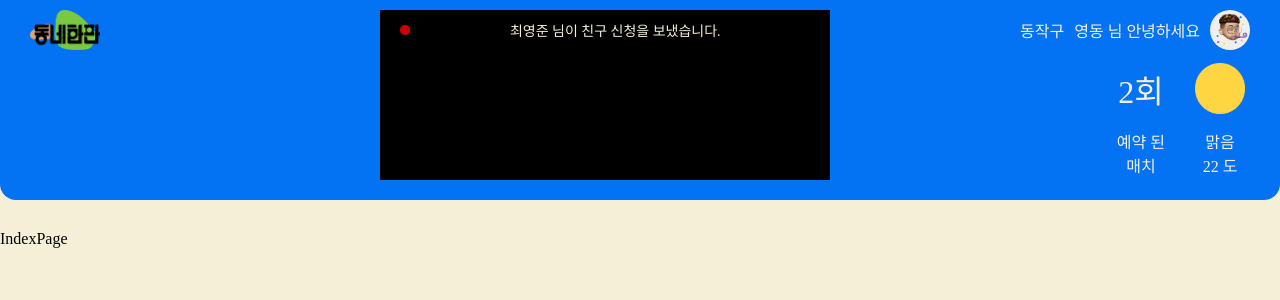
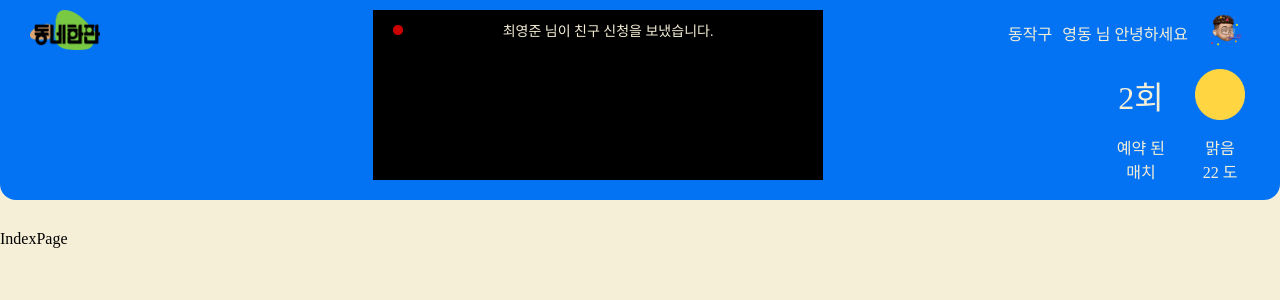
Before and after one commit to dongne-hanpan/FE, a React (Create React App) app: page / in a window 1280 px wide. Shown: the top 300 px of the page. Built offline with nearby package versions, Linux system fonts and the light colour scheme.

Commit message:
FIX: #7 Change ReuseProfile.js to more capacity
재사용성을 한 층 개선한 ReuseProfile.js

```diff
--- a/src/components/y_reusable/ReuseProfile.js
+++ b/src/components/y_reusable/ReuseProfile.js
@@ -1,11 +1,15 @@
 import React from 'react';
-import styled from 'styled-components';
+import styled,{ css } from 'styled-components';
 
 
-const ReuseProfile = ({size, imgSrc, clickEvent}) => {
+const ReuseProfile = ({imgSize, imgSrc, clickEvent, content, contentSize}) => {
   return(
-    <ProfileComp onClick={clickEvent}>
+    <ProfileComp imgSize={imgSize} onClick={clickEvent}>
       <img src={imgSrc} alt='profile' />
+      {content ?
+      <ProfileContent contentSize={contentSize}>{content}</ProfileContent>
+      : <></>
+      }
     </ProfileComp>
   )
 };
@@ -14,19 +18,44 @@ export default ReuseProfile;
 
 
 const ProfileComp = styled.button`
-  width: ${(props) => props.size || 40}px;
-  height: ${(props) => props.size || 40}px;
+  min-width: 40px;
+  max-width: 200px;
   display: flex;
+  flex-direction: column;
   justify-content: center;
   align-items: center;
   margin: 0px 10px;
   border: none;
   outline: none;
-  border-radius: 5rem;
   cursor: pointer;
+  background-color: transparent;
   & img{
-    width: ${(props) => props.size || 40}px;
-    height: ${(props) => props.size || 40}px;
     border-radius: 5rem;
+    ${({imgSize}) =>
+    imgSize ?
+    css`
+      width: ${imgSize}px;
+      height: ${imgSize}px;
+      margin-bottom: 20px;
+      `:
+      css`
+        width: 40px;
+        height: 40px;
+        margin-bottom: 4px;
+      `
+    }
   }
 `
+
+const ProfileContent = styled.div`
+  ${({contentSize}) => contentSize ?
+  css`
+    font-size: ${contentSize};
+    font-weight: 700;
+  `:
+  css`
+    font-size: var(--font-12);
+    font-weight: 500;
+  `
+  }
+`
```
